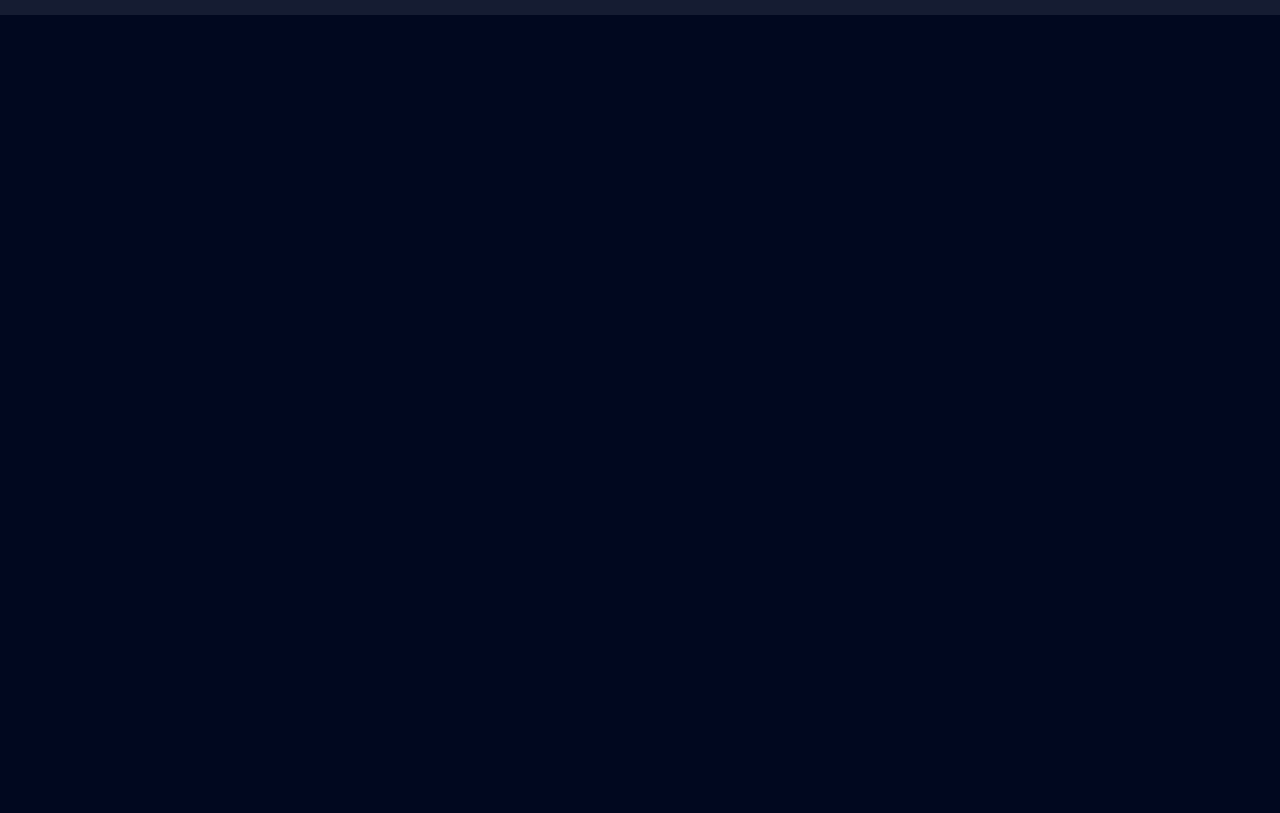
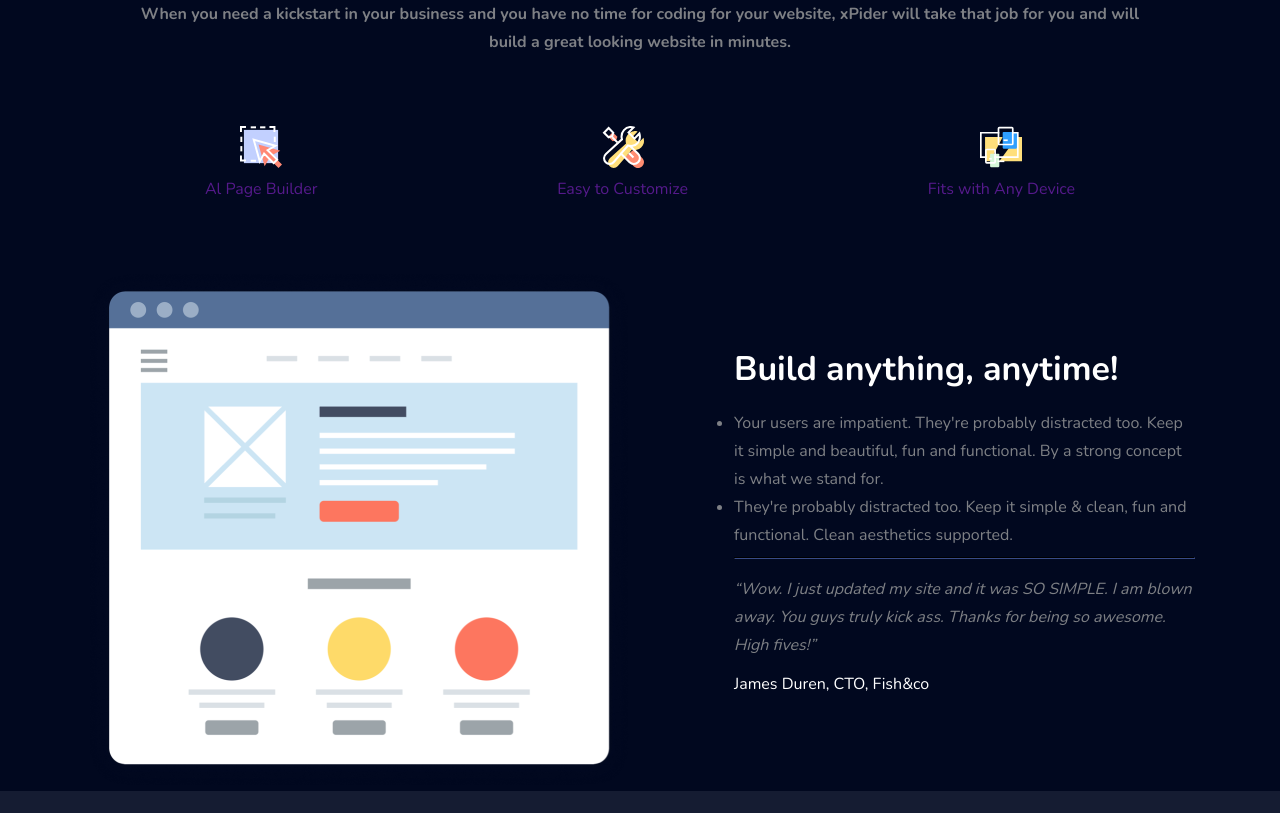
Before and after one commit to gulnazka06/x-pider-layout, a website: page index.html in a window 1280 px wide. Shown: the part 864-1677 px from the top of the page. Before the commit the page ends 879 px from the top, so only its background shows below. Drawn offline with nearby package versions, Linux system fonts and the light colour scheme.

Commit message:
add description section

```diff
--- /dev/null
+++ b/assets/css/description.css
@@ -0,0 +1,74 @@
+.description .container {
+    display: flex;
+    flex-direction: column;
+    justify-content: center;
+    align-items: center;
+}
+
+.description .container.row {
+    flex-direction: row;
+}
+
+.description .container h4 {
+    color: var(--grey-color);
+    text-align: center;
+}
+
+.description .container .tabs img {
+    width: 42px;
+    height: 42px;
+    display: block;
+    margin-bottom: 12px;
+}
+
+.description .tabs {
+    width: 100%;
+    display: flex;
+    justify-content: space-around;
+    margin: 70px 0;
+}
+
+.description .container a {
+    display: flex;
+    align-items: center;
+    flex-direction: column;
+}
+
+.description .container.row img, .description .content {
+    color: var(--grey-color);
+    width: 50%;
+}
+
+.description .container.row img {
+    padding-right: 50px;
+}
+
+.description .content {
+    padding-left: 50px;
+}
+
+.description ul {
+    list-style: disc;
+}
+
+.description ul li {
+    font-size: 16px;
+    line-height: 28px;
+}
+
+.description p {
+    font-size: 16px;
+    line-height: 28px;
+    font-style: italic;
+}
+
+.description p:last-child {
+    font-size: 16px;
+    line-height: 18px;
+    color: var(--white-color);
+    font-style: normal;
+}
+
+hr {
+    border-color: var(--decription-hr-color);
+}
--- a/assets/css/main.css
+++ b/assets/css/main.css
@@ -3,6 +3,8 @@
     --nav-link-color: #E7EAEE;
     --button-primary-color: #2F5BEA;
     --white-color: #FFF;
+    --grey-color: #7E8085;
+    --decription-hr-color: #151C32;
 }
 
 body {
@@ -57,7 +59,7 @@ button.primary {
 h2 {
     font-size: 34px;
     color: var(--white-color);
-    line-height: 58px;
+    line-height: 39px;
     margin: 0 0 20px;
 }
 
@@ -67,3 +69,9 @@ h3 {
     line-height: 34px;
     margin: 0;
 }
+
+h4 {
+    font-size: 16px;
+    line-height: 28px;
+    margin: 0;
+}
--- a/assets/css/nav.css
+++ b/assets/css/nav.css
@@ -3,6 +3,7 @@ nav {
     justify-content: space-between;
     align-items: center;
     padding: 32px 0;
+    position: relative;
 }
 
 nav div {
--- a/index.html
+++ b/index.html
@@ -5,6 +5,7 @@
   <link rel="stylesheet" href="assets/css/main.css">
   <link rel="stylesheet" href="assets/css/nav.css">
   <link rel="stylesheet" href="assets/css/header.css">
+  <link rel="stylesheet" href="assets/css/description.css">
   <link rel="stylesheet" href="assets/css/footer.css">
   <meta charset="utf-8">
   <meta name="viewport" content="width=device-width;initial-scale=1">
@@ -37,6 +38,34 @@
     </div>
   </div>
 </header>
+<div class="description">
+  <div class="container">
+    <h2>xPider brings all your creativity together</h2>
+    <h4>When you need a kickstart in your business and you have no time for coding for your website, xPider will take
+      that job for you and will
+      <br> build a great looking website in minutes.
+    </h4>
+    <div class="tabs">
+    <a href="" ><img src="assets/img/drag.svg" alt=""> Al Page Builder </a>
+    <a href=""><img src="assets/img/settings.svg" alt="">Easy to Customize </a>
+    <a href=""><img src="assets/img/responsive.svg" alt=""> Fits with Any Device </a>
+    </div>
+  </div>
+  <div class="container row">
+    <img src="assets/img/browser-image.png" alt="">
+    <div class="content">
+      <h2>Build anything, anytime!</h2>
+      <ul>
+        <li>Your users are impatient. They're probably distracted too. Keep it simple and beautiful, fun and functional. By a strong concept is what we stand for.</li>
+        <li>They're probably distracted too. Keep it simple & clean, fun and functional. Clean aesthetics supported.</li>
+      </ul>
+      <hr>
+      <p>“Wow. I just updated my site and it was SO SIMPLE. I am blown away. You guys truly kick ass. Thanks for being so awesome. High fives!”</p>
+      <p>James Duren, CTO, Fish&co</p>
+    </div>
+  </div>
+</div>
+
 <footer>
   <div class="footer-bottom">
     <div class="container">
```
Also changed, not shown: assets/img/Group.png (added), assets/img/browser-image.png (added), assets/img/drag.svg (added), assets/img/responsive.svg (added), assets/img/settings.svg (added).
